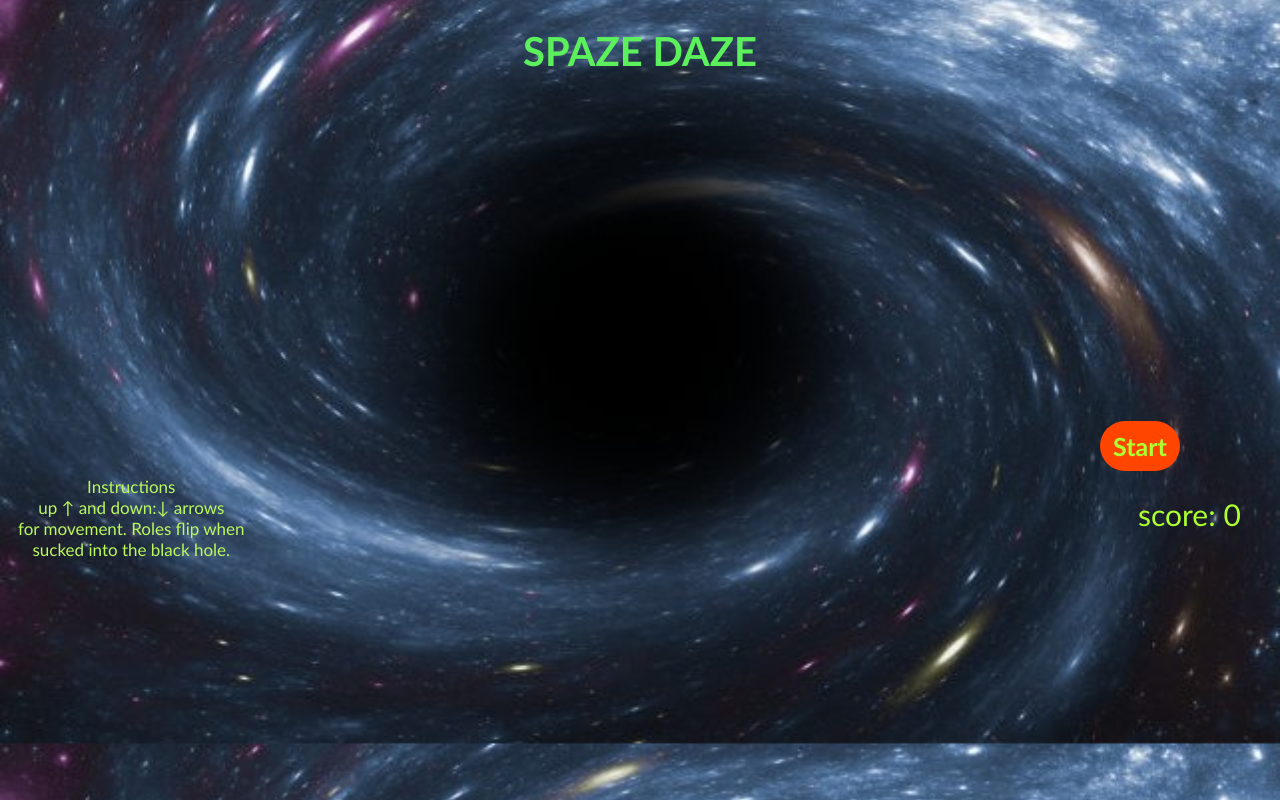
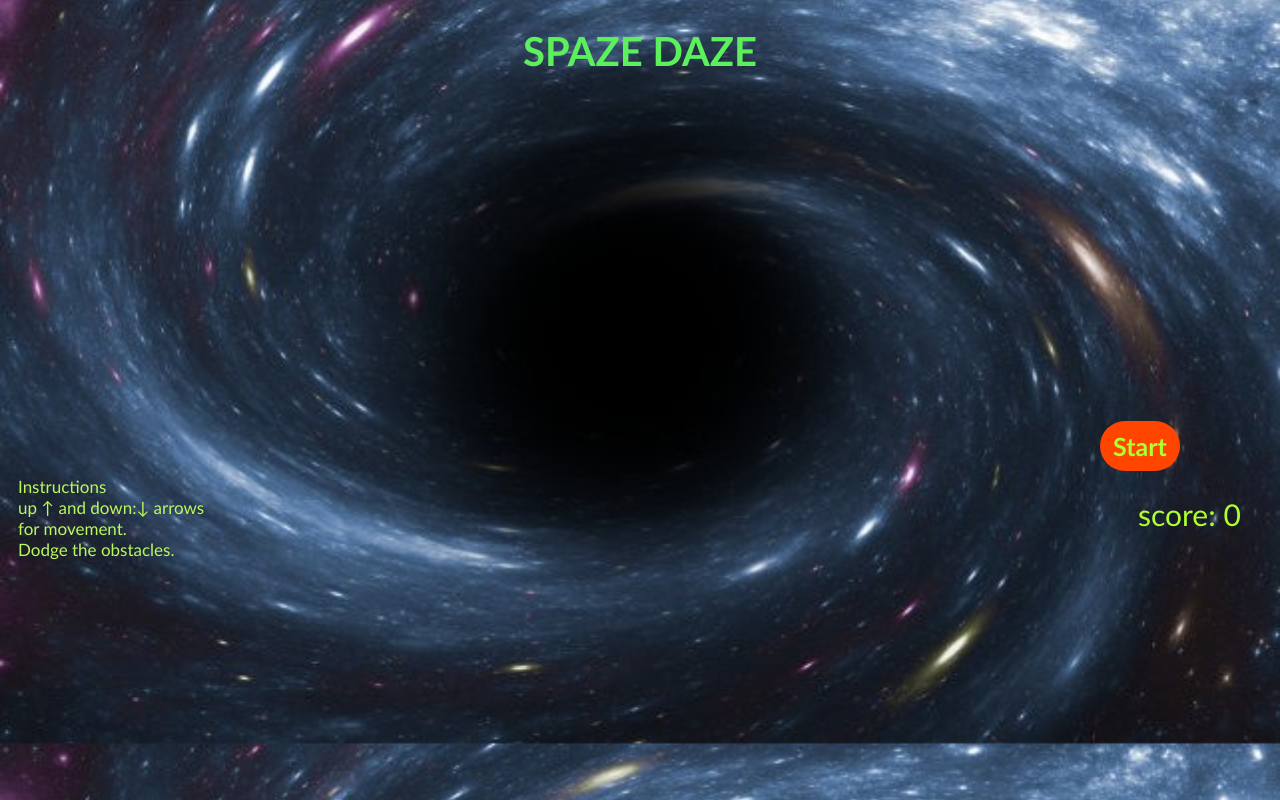
Before and after one commit to josephvisaac/1st-Project-2d-game, a plain HTML site: page html.html in a window 1280 px wide. Drawn offline with Linux system fonts and the light colour scheme.

Commit message:
done again

```diff
--- a/css.css
+++ b/css.css
@@ -73,7 +73,7 @@ body {
    position: fixed;
    margin-left: 10px;
    margin-top: -120px;
-   text-align: center;
+   text-align: start;
 
 
 }
--- a/html.html
+++ b/html.html
@@ -17,7 +17,7 @@ Joseph's Game
     <p id="scorep"> score: <span id="score">0</span>  </p>
     <!-- <span id="gameover"></span> -->
     <audio id="mario" src="/mario-gameover.mp3"></audio>
-    <p id = "instructions" > <span >Instructions</span> <br> up ↑ and down:↓ arrows <br> for movement.  Roles flip when <br> sucked  into the black hole. </p>
+    <p id = "instructions" > <span >Instructions</span> <br> up ↑ and down:↓ arrows <br> for movement.  <br> Dodge the obstacles. </p>
 
     <script  src="./javascript.js"></script>
 </body>
```
